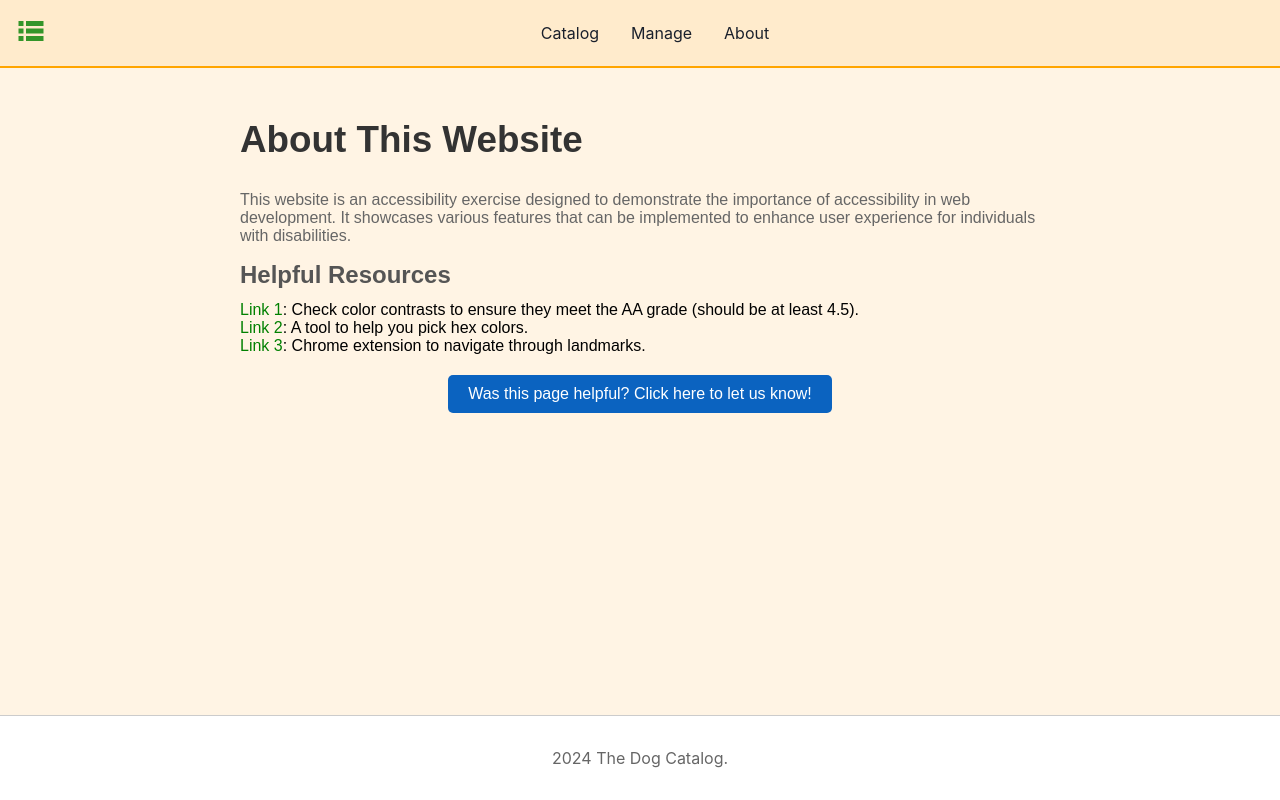
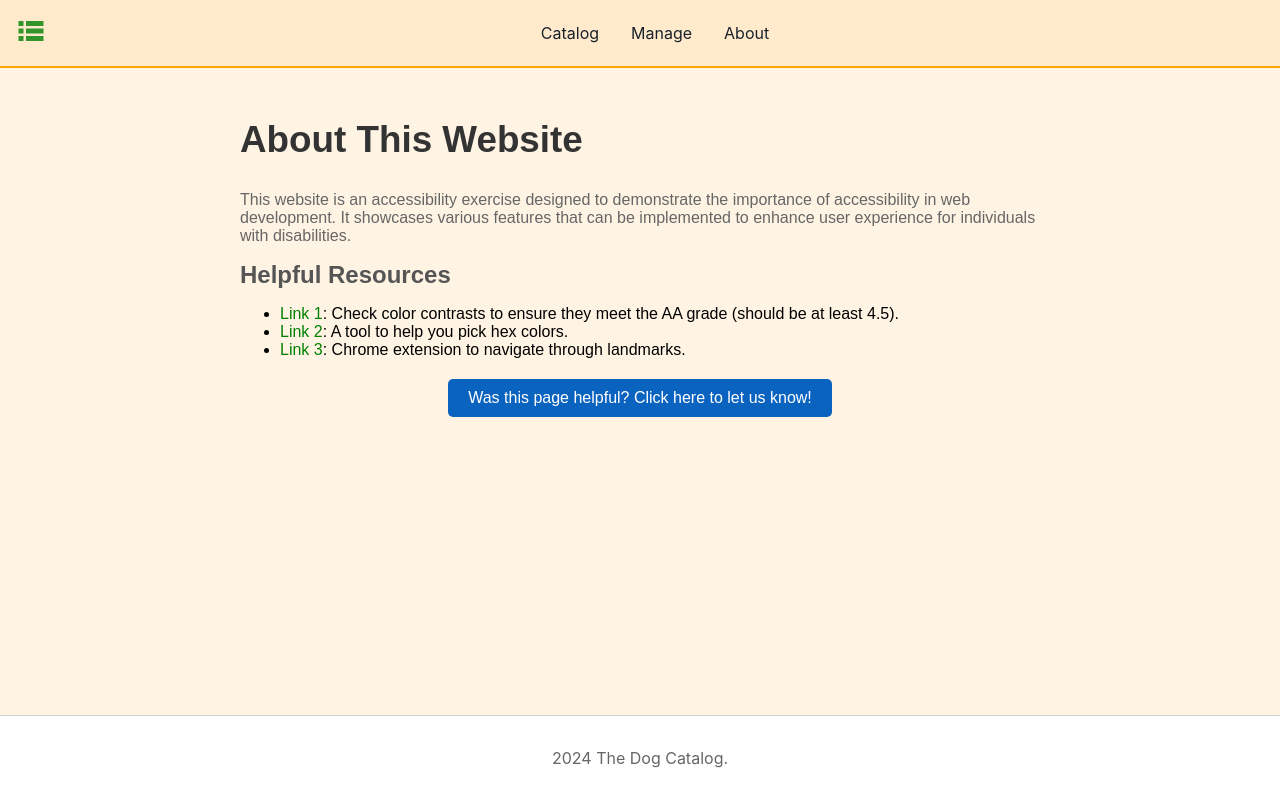
Before and after one commit to solyakin/frontend-accessibility-interview-submission, a React (Create React App) app: page /about in a window 1280 px wide. Built offline with nearby package versions, Linux system fonts and the light colour scheme.

Commit message:
Updated div to list element to improve accessibility according to WCAG rule

```diff
--- a/src/components/About.tsx
+++ b/src/components/About.tsx
@@ -16,8 +16,8 @@ const About: React.FC = () => {
       <h2>Helpful Resources</h2>
 
       {/* Making this list inaccessible */}
-      <div>
-        <div>
+      <ul aria-label="List of helpful resouces">
+        <li>
           {/* Non-clickable text, looks like plain text instead of a link */}
           <a
             href="https://webaim.org/resources/contrastchecker/"
@@ -31,8 +31,8 @@ const About: React.FC = () => {
           <span>
           : Check color contrasts to ensure they meet the AA grade (should be at least 4.5).
           </span>
-        </div>
-        <div>
+        </li>
+        <li>
           <a
             href="https://htmlcolorcodes.com/"
             target="_blank"
@@ -43,8 +43,8 @@ const About: React.FC = () => {
             Link 2
           </a>
           <span>: A tool to help you pick hex colors.</span>
-        </div>
-        <div>
+        </li>
+        <li>
           <a
             href="https://chromewebstore.google.com/detail/landmark-navigation-via-k/ddpokpbjopmeeiiolheejjpkonlkklgp"
             target="_blank"
@@ -57,8 +57,8 @@ const About: React.FC = () => {
           <span>
           : Chrome extension to navigate through landmarks.
           </span>
-        </div>
-      </div>
+        </li>
+      </ul>
       <div className="button-container">
         <button type='button' className="custom-button" onClick={handleClick}>
           Was this page helpful? Click here to let us know!
```
